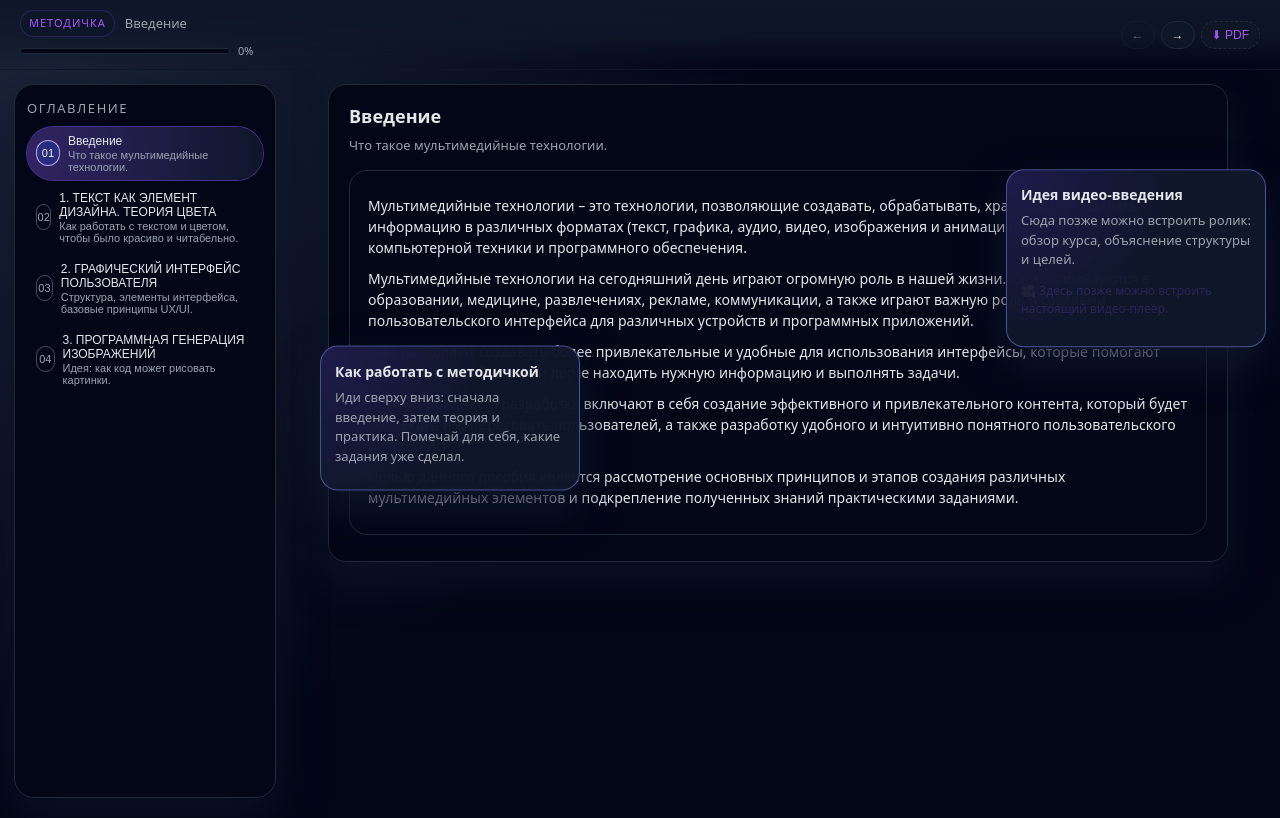
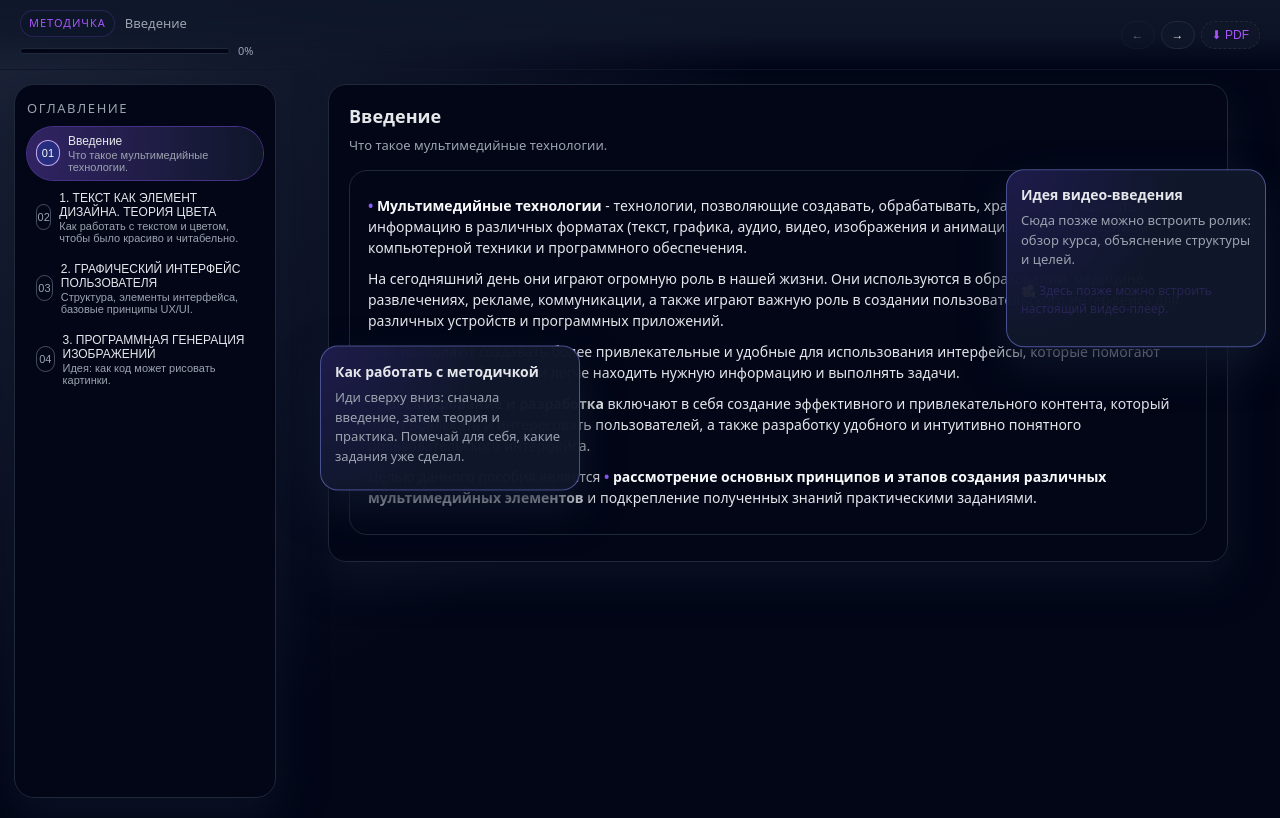
Before and after one commit to Nuwyint/metodichka-site, a React (Vite) app: page / in a window 1280 px wide. Built offline with nearby package versions, Linux system fonts and the light colour scheme.

Commit message:
featt: Отредактировано введение  в app.jsx

```diff
--- a/src/App.jsx
+++ b/src/App.jsx
@@ -11,13 +11,13 @@ const sections = [
     content: (
       <>
         <p>
-          Мультимедийные технологии – это технологии, позволяющие создавать,
+         <span className="important"> Мультимедийные технологии</span> - технологии, позволяющие создавать,
           обрабатывать, хранить и передавать информацию в различных форматах
           (текст, графика, аудио, видео, изображения и анимация) с
           использованием компьютерной техники и программного обеспечения.
         </p>
         <p>
-          Мультимедийные технологии на сегодняшний день играют огромную роль
+          На сегодняшний день они играют огромную роль
           в нашей жизни. Они используются в образовании, медицине,
           развлечениях, рекламе, коммуникации, а также играют важную роль
           в создании пользовательского интерфейса для различных устройств
@@ -29,14 +29,14 @@ const sections = [
           и легче находить нужную информацию и выполнять задачи.
         </p>
         <p>
-          Проектирование и разработка включают в себя создание эффективного
+          <span className="important"> Проектирование и разработка</span> включают в себя создание эффективного
           и привлекательного контента, который будет вовлекать и интересовать
           пользователей, а также разработку удобного и интуитивно понятного
           пользовательского интерфейса.
         </p>
         <p>
-          Целью данного пособия является рассмотрение основных принципов и
-          этапов создания различных мультимедийных элементов и подкрепление
+          Целью данного пособия является <span className="important"> рассмотрение основных принципов и
+          этапов создания различных мультимедийных элементов </span> и подкрепление
           полученных знаний практическими заданиями.
         </p>
       </>
```
